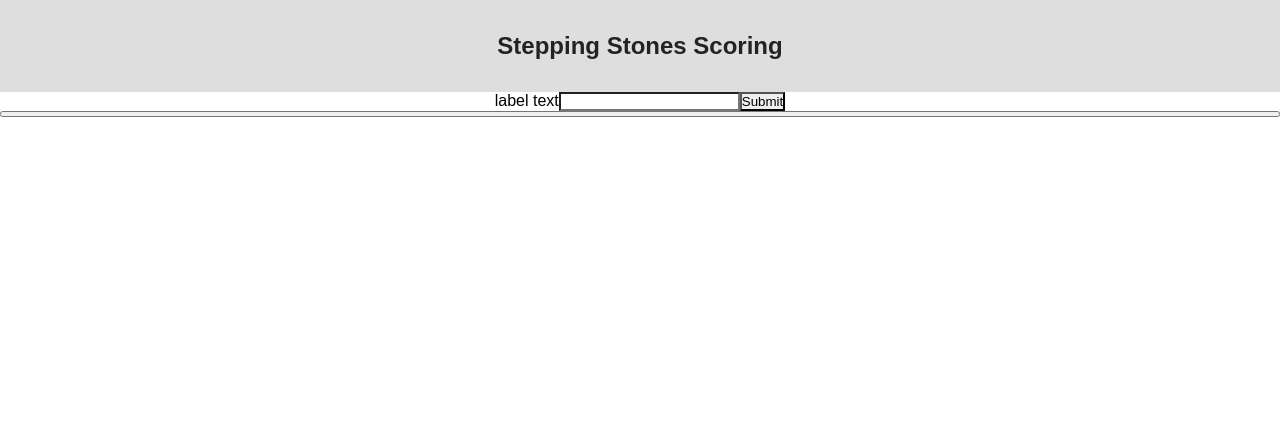
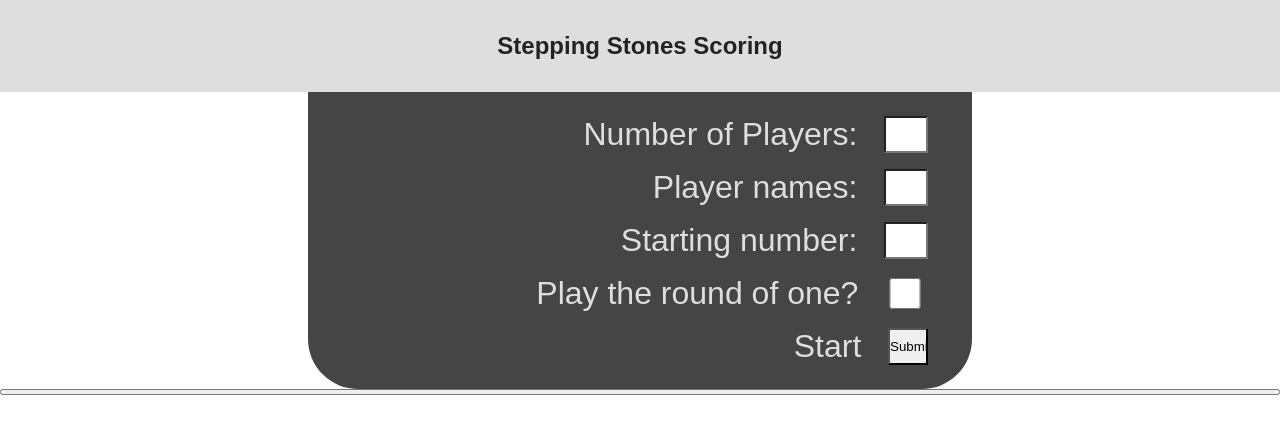
Before and after one commit to rowanlupton/stepping-stones, a React (Create React App) app: page / in a window 1280 px wide. Shown: the top 434 px of the page. Built offline with nearby package versions, Linux system fonts and the light colour scheme.

Commit message:
No longer assign random trump, adds beginning of settings wizard from previous version

```diff
--- a/src/App.js
+++ b/src/App.js
@@ -21,7 +21,7 @@ class Round extends Component {
     super(props)
     this.state = {...props}
     let trumps = ["spades","hearts","diamonds","clubs","no trumps"]
-    this.state.trump = trumps[Math.floor(Math.random()*5)]
+    this.state.trump = "\u00A0"
   }
 
   render () {
@@ -50,6 +50,65 @@ class Round extends Component {
   }
 }
 
+class WizardSettings extends Component {
+  constructor(props) {
+    super(props)
+    // this.state = {...props}
+
+    this.handleChange = this.handleChange.bind(this)
+    this.handleSubmit = this.handleSubmit.bind(this)
+  }
+
+  handleChange (event) {
+    this.props.updateSettings(event)
+  }
+  handleSubmit (event) {
+    event.preventDefault()
+    this.props.applySettings(event)
+  }
+  render () {
+    const {
+      numberOfPlayers,
+      startingNumber,
+      toggleRoundOfOne
+    } = this.props
+    return  <form onSubmit={this.handleSubmit} className="Settings">
+              <label>Number of Players:
+                <input
+                  type="number"
+                  name="numberOfPlayers"
+                  onChange={this.handleChange}
+                  value={numberOfPlayers} />
+              </label>
+              <label>Player names:
+              {[...Array(numberOfPlayers)].map((player,i) =>
+                <input
+                  type="text"
+                  onChange={this.handleChange}
+                  key={i}
+                  data-index={i} />
+              )}
+              </label>
+              <label>Starting number:
+                <input
+                  type="number"
+                  name="startingNumber"
+                  onChange={this.handleChange}
+                  value={startingNumber} />
+              </label>
+              <label> Play the round of one?
+                <input type="checkbox"
+                  name="toggleRoundOfOne"
+                  onChange={this.handleChange}
+                  value={toggleRoundOfOne} />
+              </label>
+              <label> Start
+                <input type="submit" />
+              </label>
+            </form>
+          }
+}
+
 class Wizard extends Component {
   // placeholder for the bit of code that prompts for round info (e.g. bids,
   // tricks taken, etc)
@@ -70,11 +129,9 @@ class Wizard extends Component {
   }
   render () {
     return (
-      <form onSubmit={this.handleSubmit} className="Wizard" id="roundWizard">
-        <label>label text</label>
-        <input type="number" />
-        <input type="submit" />
-      </form>
+      <WizardSettings
+
+      />
     )
   }
 }
```
